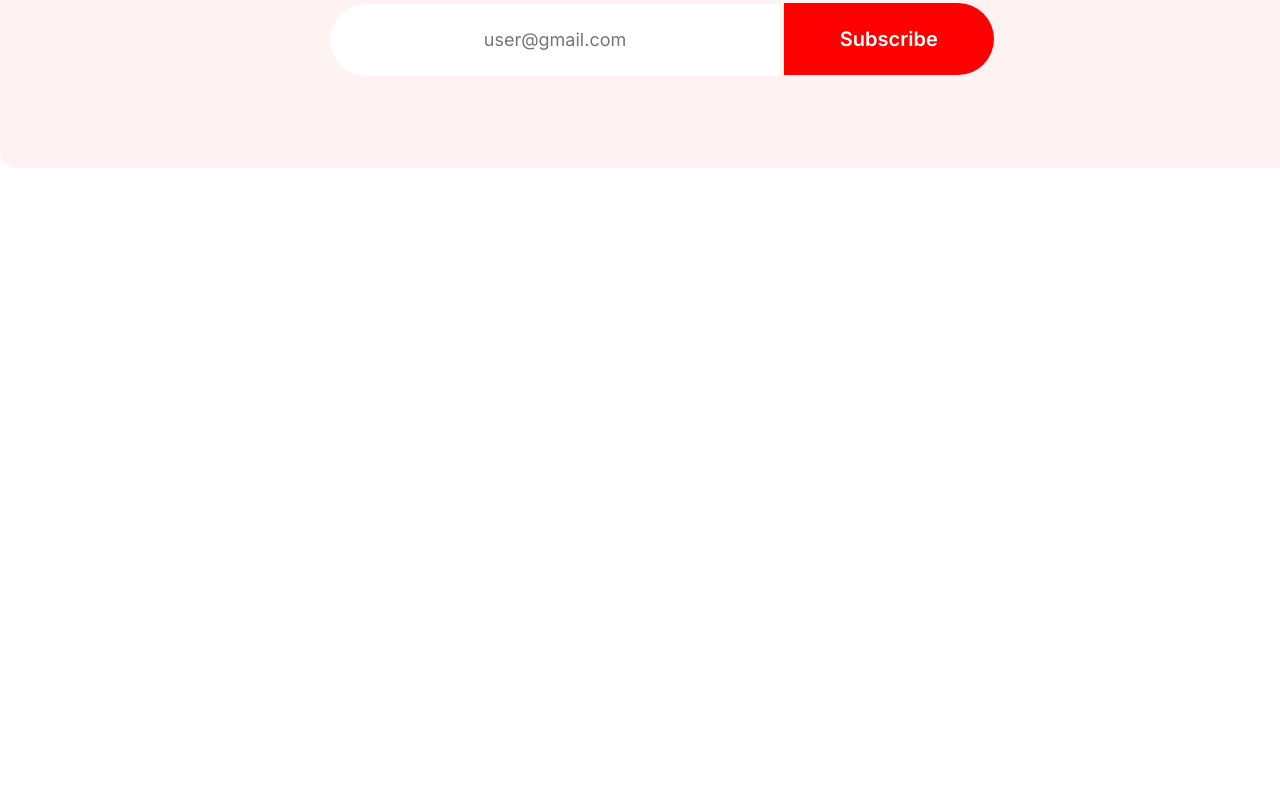
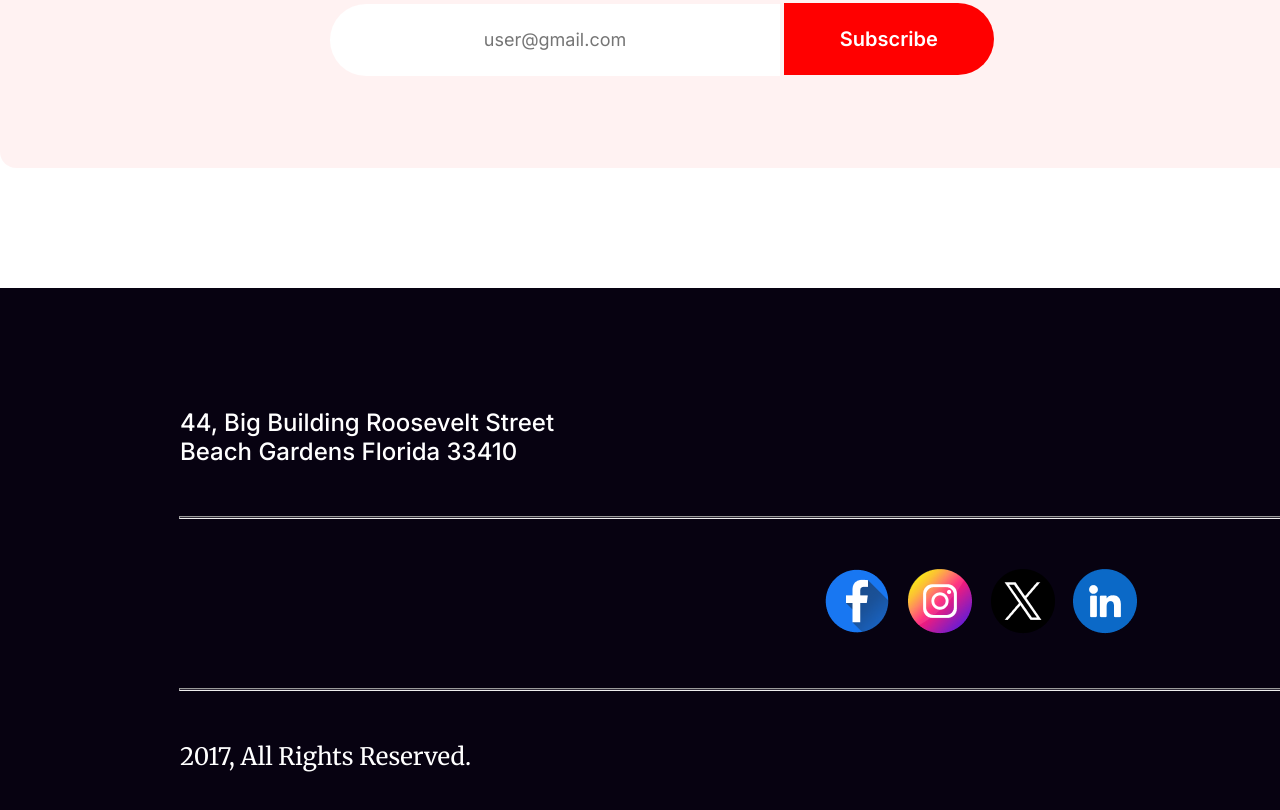
Before and after one commit to nadim-ahmed/new-year-new-mission, a plain HTML site: page index.html in a window 1280 px wide. Shown: the part 7026-7836 px from the top of the page. Before the commit the page ends 7314 px from the top, so only its background shows below. Drawn offline with Linux system fonts and the light colour scheme.

Commit message:
footer added

```diff
--- a/index.html
+++ b/index.html
@@ -140,6 +140,35 @@
         </div>
       </section>
     </main>
-    <footer></footer>
+    <footer>
+      <section class="contact">
+        <div class="address">
+          <p>
+            44, Big Building Roosevelt Street <br />
+            Beach Gardens Florida 33410
+          </p>
+        </div>
+        <div class="contact-info">
+          <p class="phone">+00 123 584 124</p>
+          <p class="website">www.website.com</p>
+        </div>
+      </section>
+      <hr />
+      <section class="social">
+        <img src="images/Facebook.png" alt="Facebook" />
+        <img src="images/Instagram.png" alt="instagram" />
+        <img src="images/Twitter.png" alt="X" />
+        <img src="images/Linkedin.png" alt="Linkedin" />
+      </section>
+      <hr />
+      <section class="copyright">
+        <div class="copy">
+          <p>2017, All Rights Reserved.</p>
+        </div>
+        <div class="unsubscribe">
+          <a href="#">Unsubscribe</a>
+        </div>
+      </section>
+    </footer>
   </body>
 </html>
--- a/styles/style.css
+++ b/styles/style.css
@@ -261,22 +261,7 @@
     text-align: center;
     margin: 0 auto 60px auto;
 }
-/* .holiday-sale .holiday-sale-image  {
-    display: inline-block;
-} */
-/* }
-.holiday-sale .holiday-sale-image .red-block {
 
-}
-.holiday-sale .holiday-sale-image .surprise-box {
-
-}
-.holiday-sale .holiday-sale-image .half-discount {
-
-}
-.holiday-sale .holiday-sale-image .excited-girl {
-
-} */
 
 .portfolio {
     margin: auto;
@@ -365,3 +350,71 @@
     font-size: 20px;
     font-weight: 600;
 }
+
+
+/* ==========================================
+            FOOTER RELATED STYLE
+=========================================== */
+
+footer {
+    width: 1400px;
+    height: 400px;
+    background: #070211;
+    margin: auto;
+    padding: 120px 140px;
+}
+hr {
+    width: 1320px;
+    height: 1px;
+    background: rgba(255, 255, 255, 0.15);
+    margin: 50px auto;
+}
+.contact {
+    width: 1320px;
+    display: flex;
+    margin: auto;
+    justify-content: space-between;
+}
+.contact .address p {
+    color: #FFF;
+    font-family: Inter;
+    font-size: 24px;
+    font-weight: 500;
+}
+.contact .contact-info .phone {
+    color: #FFF;
+    font-family: Inter;
+    font-size: 24px;
+    font-weight: 500;
+}
+.contact .contact-info .website {
+    color: #FFF;
+    font-family: Inter;
+    font-size: 24px;
+    font-weight: 500;
+}
+.social {
+    margin-left: 670px;
+}
+.social img {
+    padding-left: 15px;
+}
+.copyright {
+    width: 1320px;
+    display: flex;
+    justify-content: space-between;
+    margin: 0 auto;
+}
+.copyright .copy{
+    color: #FFF;
+    font-family: Inter;
+    font-size: 24px;
+    font-weight: 500;
+}
+.copyright .unsubscribe a {
+    color: #FFF;
+    font-family: Inter;
+    font-size: 24px;
+    font-weight: 500;
+    text-decoration: none;
+}
```
